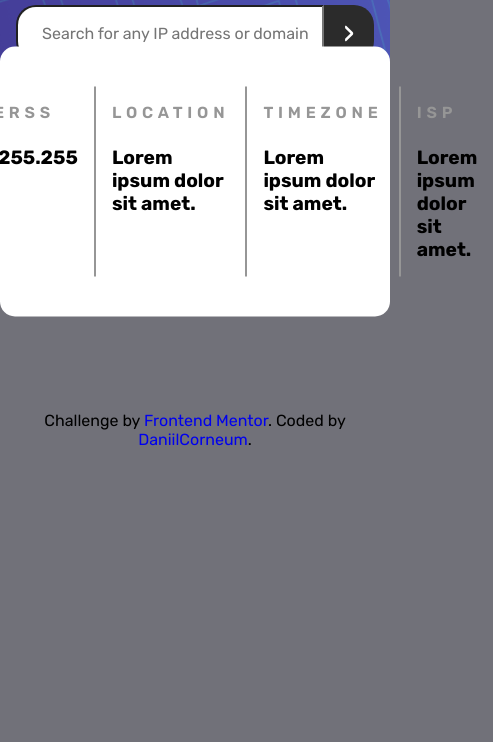
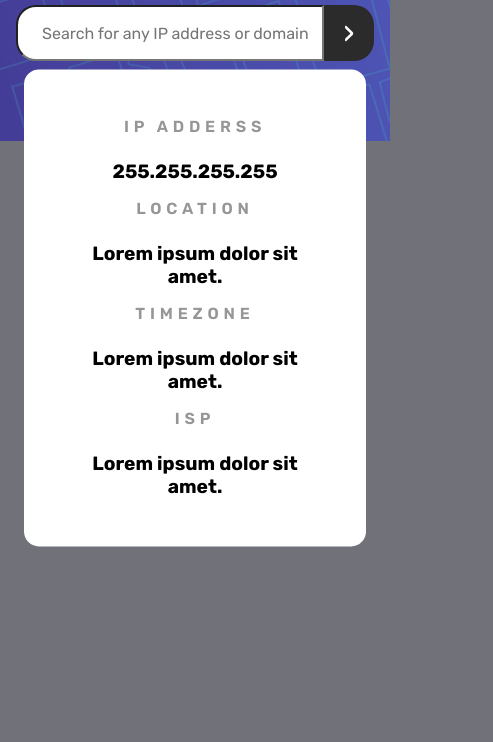
Before and after one commit to DanyaCorneum/IP-Address-Tracker, a website built with Parcel: page index.html in a window 390 px wide. Shown: the part 102-844 px from the top of the page, 493 px wide, since content can reach past the window. Built offline with nearby package versions, Linux system fonts and the light colour scheme.

Commit message:
added adaptive

```diff
--- a/index.html
+++ b/index.html
@@ -21,7 +21,7 @@
   </head>
   <body>
     <div class="finder">
-      <h1 class="title">Ip Address Tracker</h1>
+      <h1 class="title">IP Address Tracker</h1>
       <form class="search-bar" action="">
         <input
           class="search-bar__input"
@@ -51,14 +51,7 @@
       </div>
     </div>
 
-    <div class="footer" style="text-align: center">
-      Challenge by
-      <a href="https://www.frontendmentor.io?ref=challenge" target="_blank"
-        >Frontend Mentor</a
-      >. Coded by
-      <a href="https://github.com/DanyaCorneum" target="_blank">DaniilCorneum</a
-      >.
-    </div>
+
     <script src="src/app/index.js"></script>
   </body>
 </html>
--- a/src/styles/style.css
+++ b/src/styles/style.css
@@ -55,6 +55,7 @@
   border-radius: 15px;
   margin: 0 auto;
 }
+
 .info__block {
   padding: 1rem;
   border-right: 2px solid var(--dark-gray);
@@ -73,5 +74,18 @@
   font-size: 1.2rem;
   font-weight: 700;
 }
-.footer {
+@media screen and (max-width: 1000px) {
+  .info__block {
+    padding: 0.5rem;
+    border-right: none;
+  }
+  .info {
+    position: absolute;
+    left: 1.5rem;
+    transform: translateY(-15%);
+    flex-direction: column;
+    text-align: center;
+    width: calc(100% - 3rem);
+    max-width: 1000px;
+  }
 }
```
